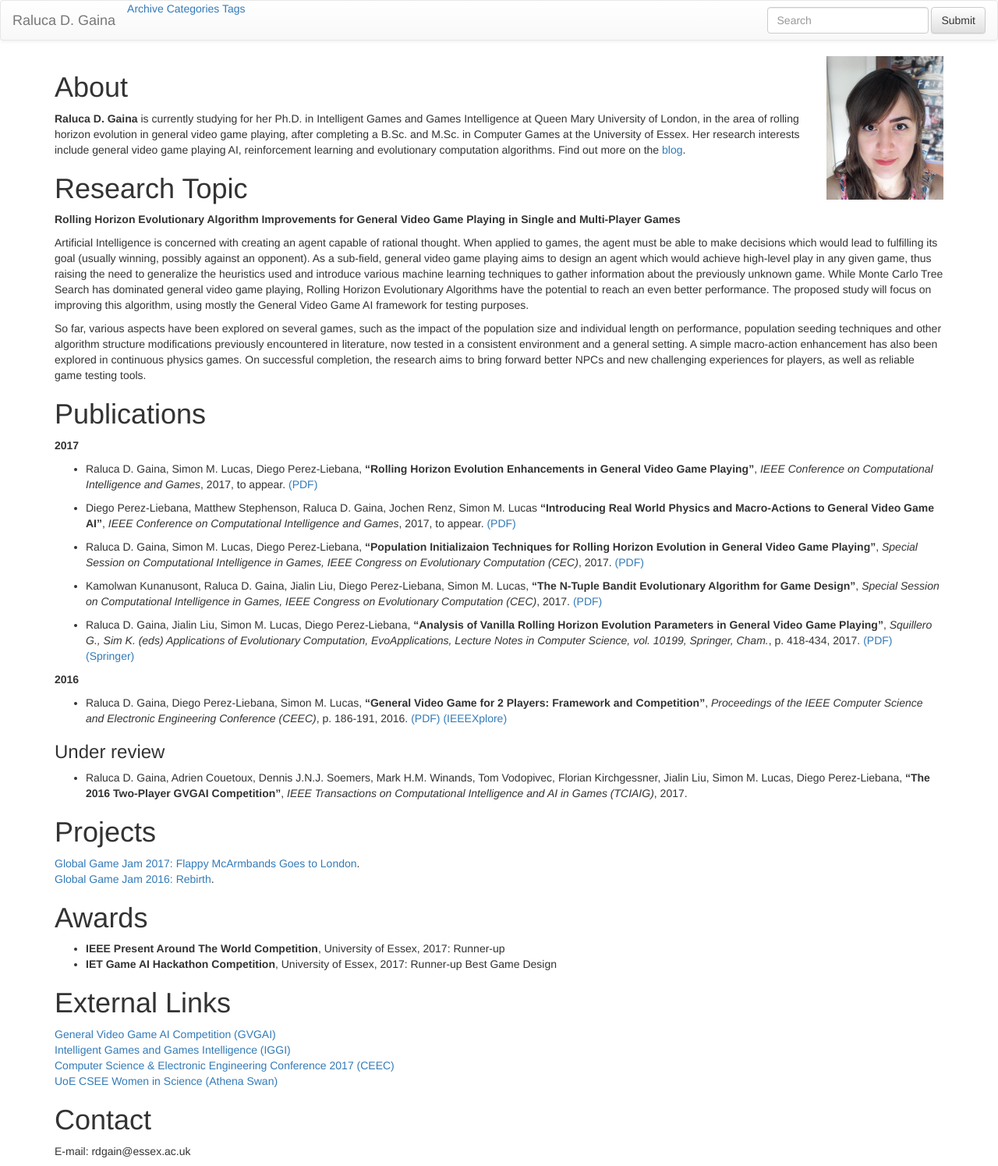
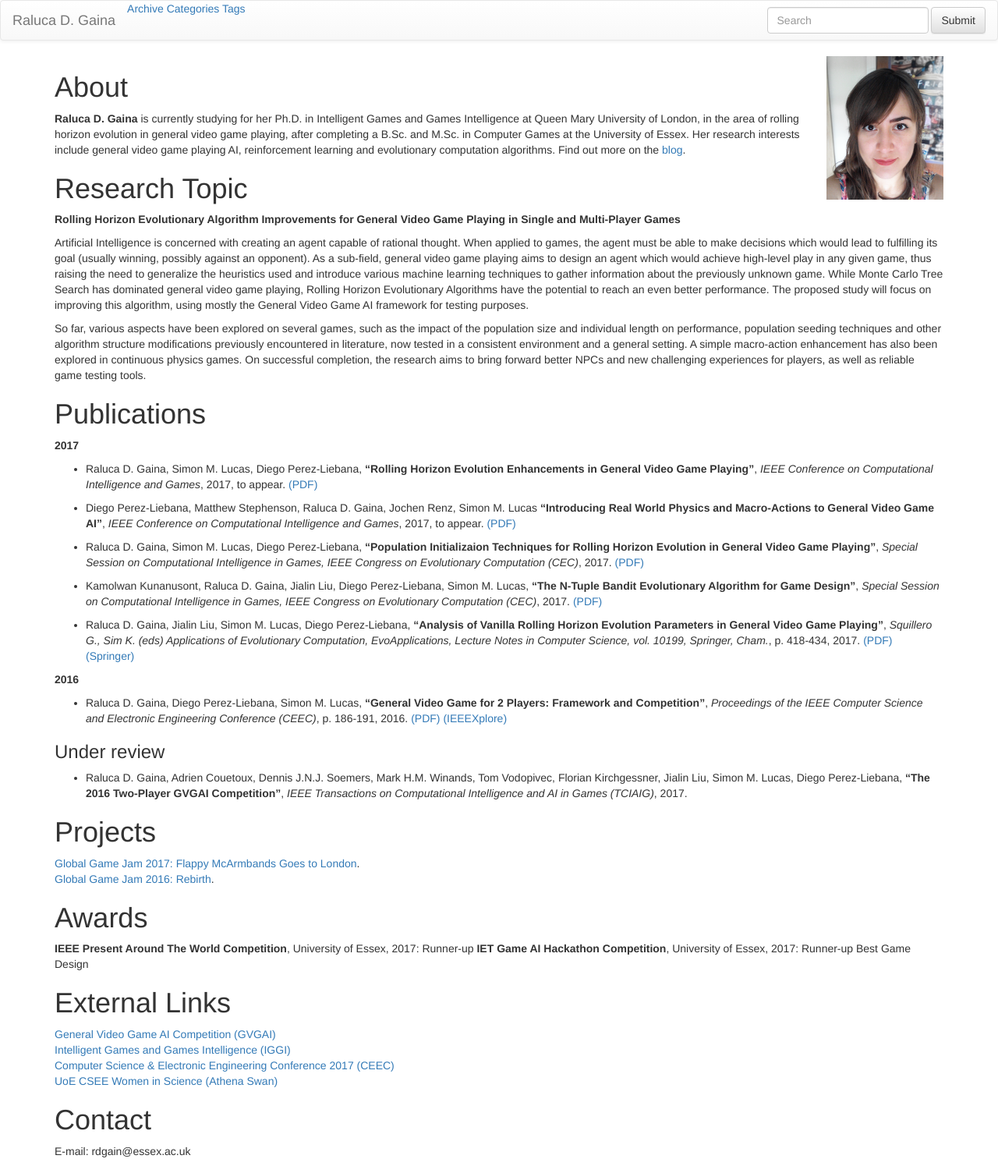
Before and after one commit to rdgain/rdgain.github.io, a Jekyll site: the page built from index.md, in a window 1280 px wide. Shown: the top 1495 px of the page at 78% size. Built offline with Jekyll 4.4.1, drawn with Linux system fonts in a browser that asks for light colours; nearby versions of some CDN libraries; library files that are not in the unit come from our copies.

Commit message:
begone bullet points

```diff
--- a/index.md
+++ b/index.md
@@ -45,8 +45,8 @@ So far, various aspects have been explored on several games, such as the impact
 
 # [](#header-1)Awards
 
-* **IEEE Present Around The World Competition**, University of Essex, 2017: Runner-up
-* **IET Game AI Hackathon Competition**, University of Essex, 2017: Runner-up Best Game Design
+**IEEE Present Around The World Competition**, University of Essex, 2017: Runner-up
+**IET Game AI Hackathon Competition**, University of Essex, 2017: Runner-up Best Game Design
 
 # [](#header-1)External Links
 
```
